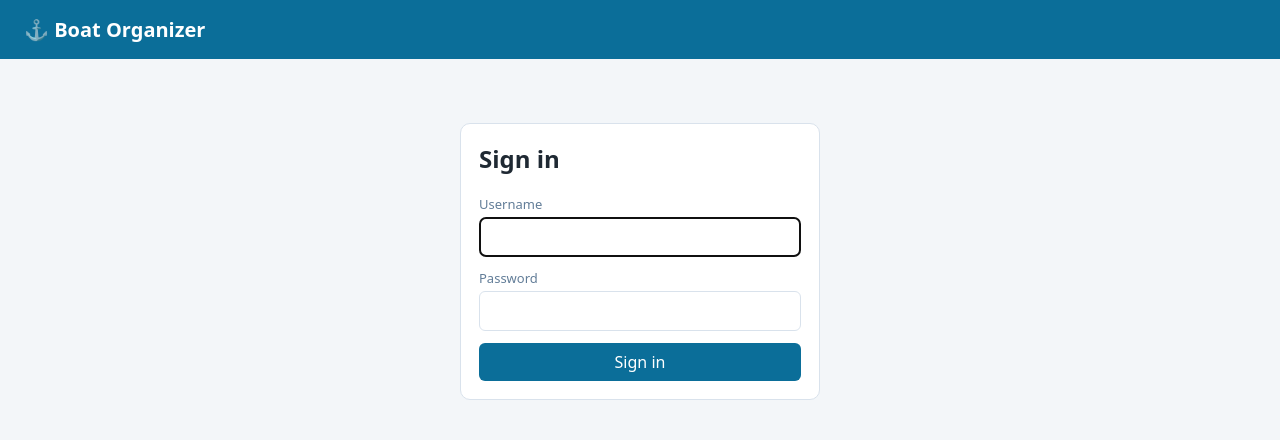
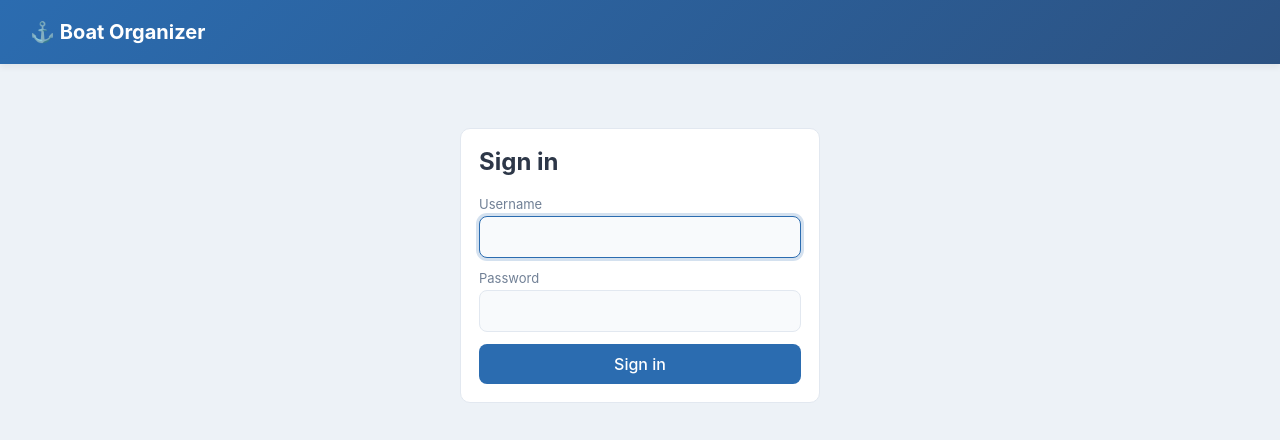
Before and after one commit to sebag90/boat, a React (Vite) app in the folder frontend/: page / in a window 1280 px wide. Shown: the top 440 px of the page. Built offline with nearby package versions, Linux system fonts and the light colour scheme; no server answers.

Commit message:
better style

```diff
--- a/frontend/src/styles.css
+++ b/frontend/src/styles.css
@@ -1,12 +1,12 @@
 :root {
-  --bg: #f3f6f9;
+  --bg: #edf2f7;
   --card: #ffffff;
-  --primary: #0b6e99;
-  --primary-dark: #095372;
-  --border: #d9e2ec;
-  --text: #1f2933;
-  --muted: #627d98;
-  --danger: #c0392b;
+  --primary: #2b6cb0;
+  --primary-dark: #2c5282;
+  --border: #e2e8f0;
+  --text: #2d3748;
+  --muted: #718096;
+  --danger: #e53e3e;
 }
 
 * {
@@ -15,7 +15,7 @@
 
 body {
   margin: 0;
-  font-family: system-ui, -apple-system, "Segoe UI", Roboto, sans-serif;
+  font-family: "Inter", system-ui, -apple-system, sans-serif;
   background: var(--bg);
   color: var(--text);
 }
@@ -26,12 +26,13 @@ a {
 }
 
 .topbar {
-  background: var(--primary);
+  background: linear-gradient(135deg, var(--primary) 0%, var(--primary-dark) 100%);
   color: #fff;
-  padding: 16px 24px;
+  padding: 20px 30px;
   display: flex;
   align-items: center;
-  gap: 12px;
+  gap: 16px;
+  box-shadow: 0 4px 6px rgba(0, 0, 0, 0.05);
 }
 
 .topbar h1 {
@@ -62,15 +63,15 @@ a {
 .boat-card {
   background: var(--card);
   border: 1px solid var(--border);
-  border-radius: 10px;
-  padding: 18px;
+  border-radius: 12px;
+  padding: 20px;
   cursor: pointer;
-  transition: box-shadow 0.15s, transform 0.05s;
+  transition: box-shadow 0.2s ease, transform 0.1s ease;
 }
 
 .boat-card:hover {
-  box-shadow: 0 4px 14px rgba(0, 0, 0, 0.08);
-  transform: translateY(-1px);
+  box-shadow: 0 8px 24px rgba(0, 0, 0, 0.12);
+  transform: translateY(-2px);
 }
 
 .boat-card h3 {
@@ -84,12 +85,14 @@ a {
 
 button {
   font: inherit;
+  font-weight: 500;
   cursor: pointer;
   border: none;
-  border-radius: 6px;
-  padding: 8px 14px;
+  border-radius: 8px;
+  padding: 10px 18px;
   background: var(--primary);
   color: #fff;
+  transition: background-color 0.15s ease;
 }
 
 button:hover {
@@ -130,10 +133,20 @@ textarea {
   width: 100%;
   min-width: 0;
   max-width: 100%;
-  padding: 8px 10px;
+  padding: 10px 14px;
   border: 1px solid var(--border);
-  border-radius: 6px;
-  background: #fff;
+  border-radius: 8px;
+  background: #f8fafc;
+  transition: border-color 0.2s ease, box-shadow 0.2s ease;
+}
+
+input[type="text"]:focus,
+input[type="password"]:focus,
+input[type="date"]:focus,
+textarea:focus {
+  outline: none;
+  border-color: var(--primary);
+  box-shadow: 0 0 0 3px rgba(43, 108, 176, 0.2);
 }
 
 /* iOS gives date inputs an intrinsic size and ignores width:100% unless the
@@ -167,24 +180,33 @@ textarea {
 
 .tabs {
   display: flex;
-  gap: 4px;
+  gap: 8px;
   flex-wrap: wrap;
-  margin-bottom: 16px;
+  margin-bottom: 24px;
+  border-bottom: 2px solid var(--border);
 }
 
 .tab {
-  padding: 8px 16px;
-  border-radius: 6px 6px 0 0;
-  background: #e4ebf1;
+  padding: 10px 20px;
+  border-radius: 8px 8px 0 0;
+  background: transparent;
   color: var(--muted);
+  cursor: pointer;
+  transition: all 0.2s ease;
+  margin-bottom: -2px;
+  border-bottom: 2px solid transparent;
+}
+
+.tab:hover {
+  color: var(--text);
+  background: rgba(0,0,0,0.02);
 }
 
 .tab.active {
-  background: var(--card);
+  background: transparent;
   color: var(--primary);
   font-weight: 600;
-  border: 1px solid var(--border);
-  border-bottom: none;
+  border-bottom: 2px solid var(--primary);
 }
 
 .list-item {
```
